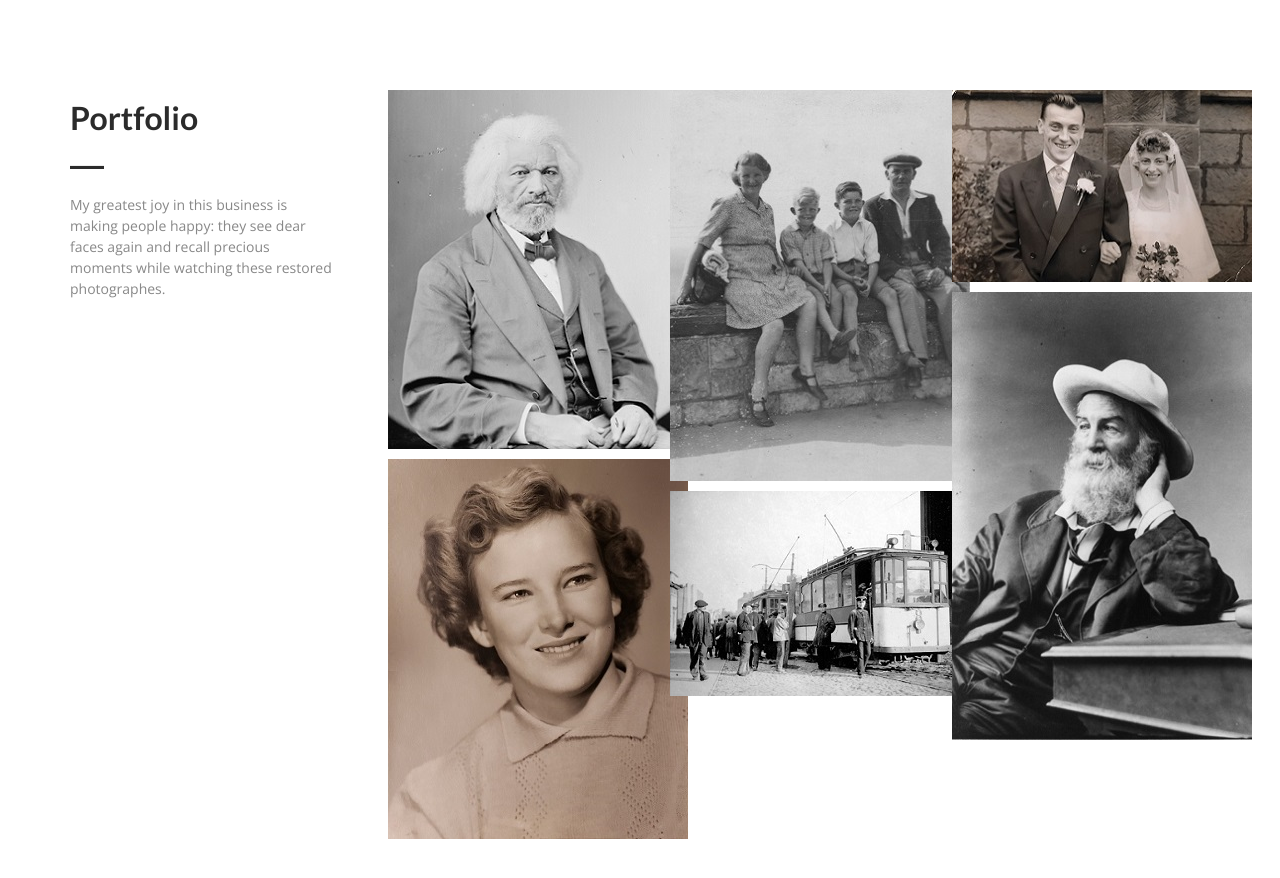
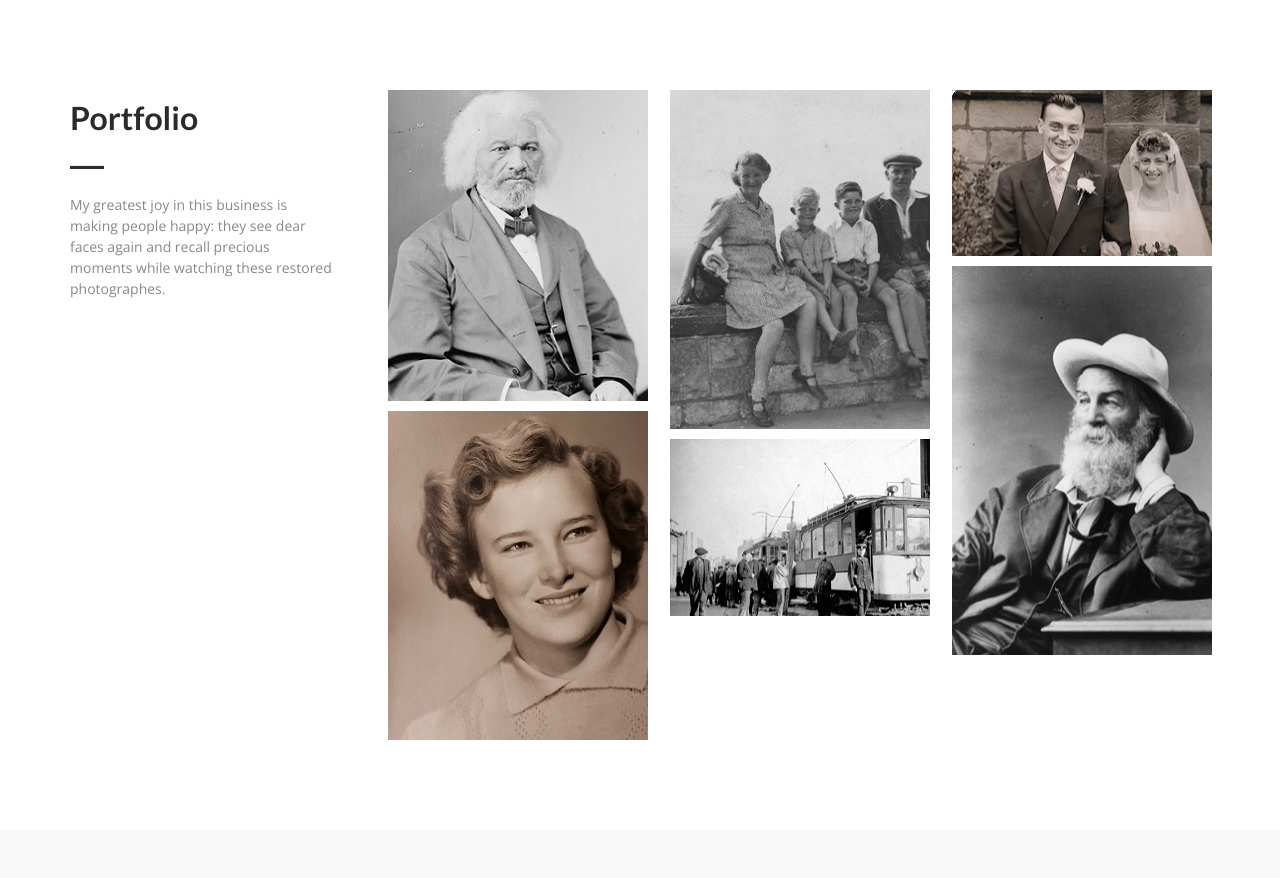
Before and after one commit to IvanSibinovic/mica-portfolio, a plain HTML site: page index.html in a window 1280 px wide. Shown: the part 2029-2907 px from the top of the page. Drawn offline with nearby package versions, Linux system fonts and the light colour scheme.

Commit message:
Update style.css

```diff
--- a/css/style.css
+++ b/css/style.css
@@ -2,6 +2,7 @@ body {
   line-height: 1.5;
   font-family: 'Open Sans', sans-serif;
   overflow-x: hidden;
+  box-sizing: border-box;
 }
 
 ol, ul {
@@ -490,11 +491,14 @@ a, a:hover {
  }
 
  /*CARDSS**/
+ img {
+  width: 260px;
+ }
 .cardBox {
       margin: 1rem;
       perspective: 1000px;
       font-family: 'Ubuntu', sans-serif;
-      width: 300px;
+      width: 260px;
     }
     .card {
       position: relative;
@@ -512,7 +516,7 @@ a, a:hover {
       transition: 700ms opacity linear;
     }
     .p11 {
-      background: url('../img/11under.jpg');
+      background: url('../img/11under.jpg') center;
     }
     .p12 {
       background: url('../img/12under.jpg');
@@ -534,3 +538,6 @@ a, a:hover {
     {
       opacity: 0;
     }
+    .card:hover {
+      z-index: 22;
+    }
```
